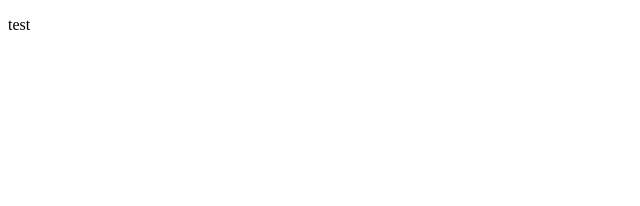
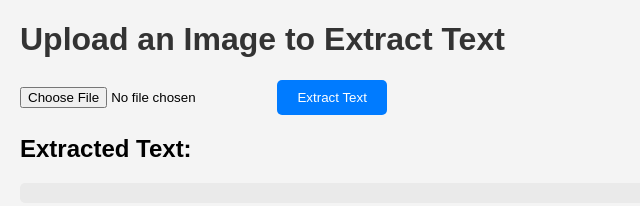
Before and after one commit to Arthur1245/WebsiteNora, a plain HTML site: page index.html in a window 1280 px wide. Shown: the whole page, without its empty margins (0-640 px from the left). Drawn offline with Linux system fonts and the light colour scheme.

Commit message:
js
css + javascript

```diff
--- /dev/null
+++ b/css/styles.css
@@ -0,0 +1,29 @@
+body {
+    font-family: Arial, sans-serif;
+    margin: 20px;
+    padding: 0;
+    background-color: #f4f4f4;
+}
+
+h1 {
+    color: #333;
+}
+
+button {
+    padding: 10px 20px;
+    background-color: #007BFF;
+    color: white;
+    border: none;
+    border-radius: 5px;
+    cursor: pointer;
+}
+
+button:hover {
+    background-color: #0056b3;
+}
+
+pre {
+    background-color: #eaeaea;
+    padding: 10px;
+    border-radius: 5px;
+}
--- a/index.html
+++ b/index.html
@@ -3,10 +3,22 @@
 <head>
     <meta charset="UTF-8">
     <meta name="viewport" content="width=device-width, initial-scale=1.0">
-    <title>Document</title>
+    <title>My First Website</title>
+    <!-- Link to the external CSS file -->
+    <link rel="stylesheet" href="css/styles.css">
+    <!-- Link to Tesseract.js -->
+    <script src="https://cdn.jsdelivr.net/npm/tesseract.js@2.1.4/dist/tesseract.min.js"></script>
 </head>
 <body>
-    <p>test</p>
+    <h1>Upload an Image to Extract Text</h1>
 
+    <input type="file" id="imageUpload" accept="image/*">
+    <button onclick="extractText()">Extract Text</button>
+
+    <h2>Extracted Text:</h2>
+    <pre id="extractedText"></pre>
+
+    <!-- Link to the external JavaScript file -->
+    <script src="js/app.js"></script>
 </body>
 </html>
```
Also changed, not shown: js/app.js (added).
